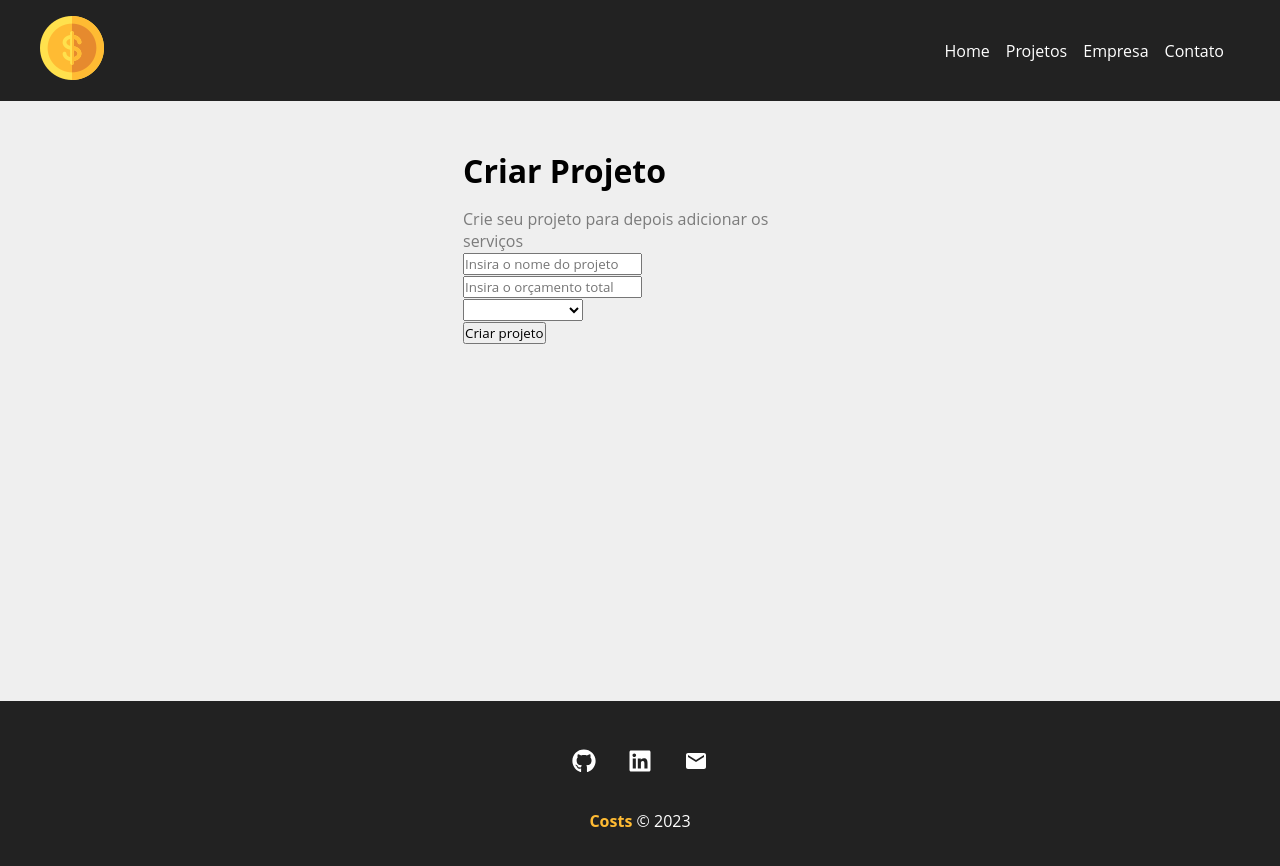
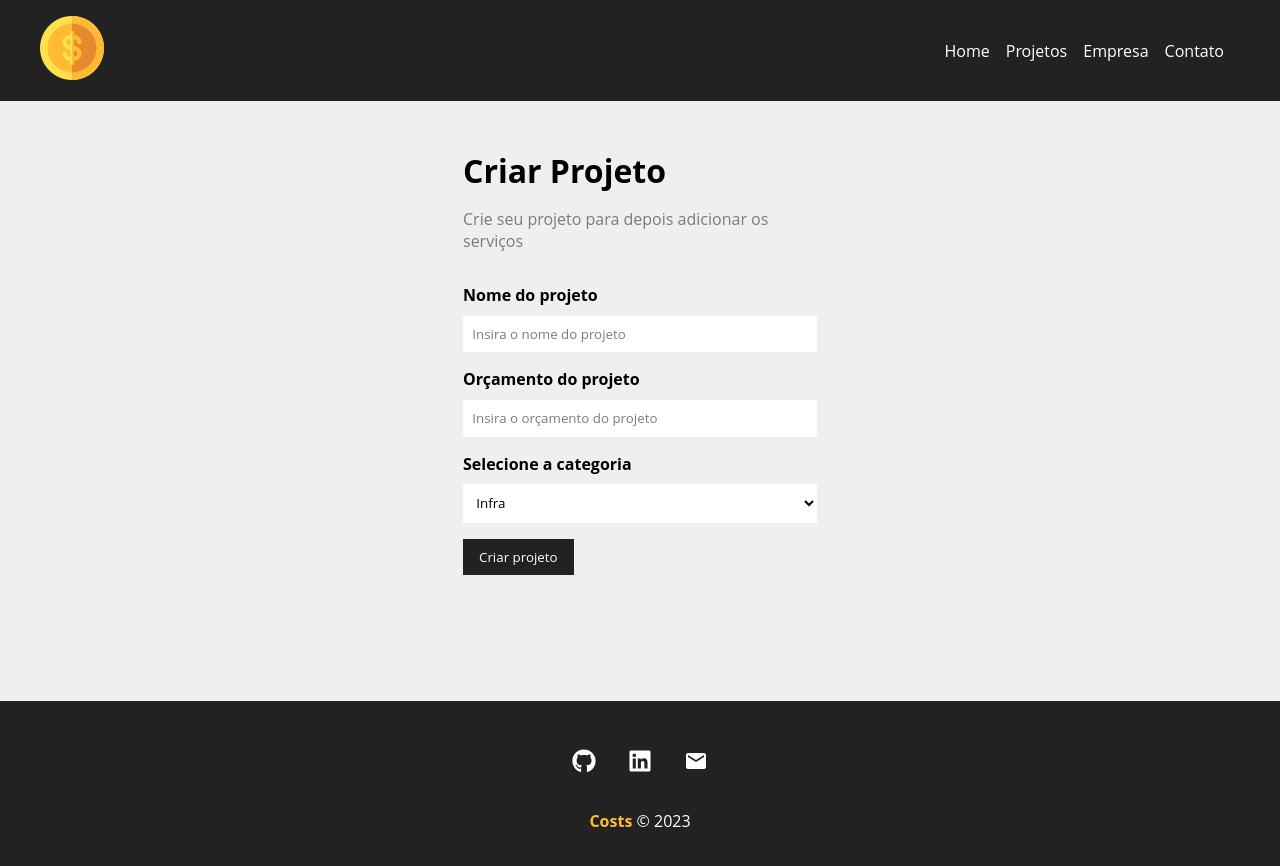
Before and after one commit to sabatinirafa/ReactJS-Projeto-Gerenciador-Financeiro, a React (Create React App) app: page /newproject in a window 1280 px wide. Shown: the top 866 px of the page. Built offline with nearby package versions, Linux system fonts and the light colour scheme; data requests are answered from the project's data file.

Commit message:
banco de dados json

```diff
--- /dev/null
+++ b/db.json
@@ -0,0 +1,21 @@
+{
+  "projects": [],
+  "categories": [
+    {
+      "id": 1,
+      "name": "Infra"
+    },
+    {
+      "id": 2,
+      "name": "Desenvolvimento"
+    },
+    {
+      "id": 3,
+      "name": "Design"
+    },
+    {
+      "id": 4,
+      "name": "Planejamento"
+    }
+  ]
+}
--- a/package.json
+++ b/package.json
@@ -19,7 +19,8 @@
     "start": "react-scripts start",
     "build": "react-scripts build",
     "test": "react-scripts test",
-    "eject": "react-scripts eject"
+    "eject": "react-scripts eject",
+    "backend": "json-server --watch db.json --port 5000"
   },
   "eslintConfig": {
     "extends": [
--- /dev/null
+++ b/src/components/form/Input.js
@@ -0,0 +1,22 @@
+import styles from './Input.module.css'
+
+function Input({type, text, name, placeholder, handleOnChange, value}) {
+  return(
+    <div className={styles.form_control}>
+      <label
+        htmlFor={name}>
+        {text}
+      </label>
+      <input
+        type={type}
+        name={name}
+        id={name}
+        placeholder={placeholder}
+        onChange={handleOnChange}
+        value={value}
+      />
+    </div>
+  )
+}
+
+export default Input
--- /dev/null
+++ b/src/components/form/Input.module.css
@@ -0,0 +1,20 @@
+.form_control {
+  display: flex;
+  flex-direction: column;
+  margin-bottom: 1em;
+}
+
+.form_control label {
+  margin-bottom: .6em;
+  font-weight: bold;
+}
+
+.form_control input {
+  padding: .7em;
+  border-radius: 0;
+  border: none;
+}
+
+.form_control input::placeholder {
+  color: #7b7b7b;
+}
--- /dev/null
+++ b/src/components/form/Select.js
@@ -0,0 +1,27 @@
+import styles from './Select.module.css'
+
+function Select({text, name, options, handleOnChange, value}) {
+  return(
+    <div className={styles.form_control}>
+      <label
+        htmlFor={name}>
+        {text}
+      </label>
+      <select name={name} id={name}>
+        {
+          options.map((item) => {
+            return (
+              <option
+                value={item.id}
+                key={item.id}>
+                {item.name}
+              </option>
+            )
+          })
+        }
+      </select>
+    </div>
+  )
+}
+
+export default Select
--- /dev/null
+++ b/src/components/form/Select.module.css
@@ -0,0 +1,17 @@
+.form_control {
+  display: flex;
+  flex-direction: column;
+  margin-bottom: 1em;
+}
+
+.form_control label {
+  margin-bottom: .6em;
+  font-weight: bold;
+}
+
+.form_control select {
+  padding: .7em;
+  border-radius: 0;
+  border: none;
+  background-color: white;
+}
--- /dev/null
+++ b/src/components/form/SubmitButton.js
@@ -0,0 +1,11 @@
+import styles from './SubmitButton.module.css'
+
+function SubmitButton({text}) {
+  return(
+    <div >
+      <button className={styles.btn}>{text}</button>
+    </div>
+  )
+}
+
+export default SubmitButton
--- /dev/null
+++ b/src/components/form/SubmitButton.module.css
@@ -0,0 +1,13 @@
+.btn {
+  background-color: #222;
+  color: #fff;
+  padding: .7em 1.2em;
+  text-decoration: none;
+  transition: .5s;
+  cursor: pointer;
+  border: none;
+}
+
+.btn:hover {
+  color: #ffbb33;
+}
--- a/src/components/pages/NewProject.js
+++ b/src/components/pages/NewProject.js
@@ -6,7 +6,7 @@ function NewProject() {
     <div className={styles.newproject_container}>
       <h1>Criar Projeto</h1>
       <p>Crie seu projeto para depois adicionar os serviços</p>
-      <ProjectForm/>
+      <ProjectForm btnText='Criar projeto'/>
     </div>
   )
 }
--- a/src/components/project/ProjectForm.js
+++ b/src/components/project/ProjectForm.js
@@ -1,20 +1,48 @@
-function ProjectForm() {
+import { useEffect, useState } from 'react'
+
+import Input from '../form/Input'
+import Select from '../form/Select'
+import SubmitButton from '../form/SubmitButton'
+import styles from './ProjectForm.module.css'
+
+function ProjectForm({btnText}) {
+
+  const [categories, setCategories] = useState([])
+
+  useEffect(() => {
+    fetch('http://localhost:5000/categories', {
+      method: 'GET',
+      headers: {
+        'Conten-Type': 'application/json',
+      }
+    }).
+      then((resp) => resp.json()).
+      then((data) => {setCategories(data)}).
+      catch(err => console.log(err))
+  }, [])
+
   return(
-    <form>
-      <div>
-        <input type='text' placeholder="Insira o nome do projeto"/>
-      </div>
-      <div>
-        <input type='number' placeholder="Insira o orçamento total"/>
-      </div>
-      <div>
-        <select name="category_id">
-          <option disabled> Selecion a catgr</option>
-        </select>
-      </div>
-      <div>
-        <input type='submit' value='Criar projeto'/>
-      </div>
+    <form className={styles.form}>
+      <Input
+        type='text'
+        text='Nome do projeto'
+        name='name'
+        placeholder='Insira o nome do projeto'
+      />
+      <Input
+        type='number'
+        text='Orçamento do projeto'
+        name='budget'
+        placeholder='Insira o orçamento do projeto'
+      />
+      <Select
+        name='category_id'
+        text='Selecione a categoria'
+        options={categories}
+      />
+      <SubmitButton
+        text={btnText}
+      />
     </form>
   )
 }
--- /dev/null
+++ b/src/components/project/ProjectForm.module.css
@@ -0,0 +1,4 @@
+.form {
+  width: 100%;
+  margin: 2em 0;
+}
```
